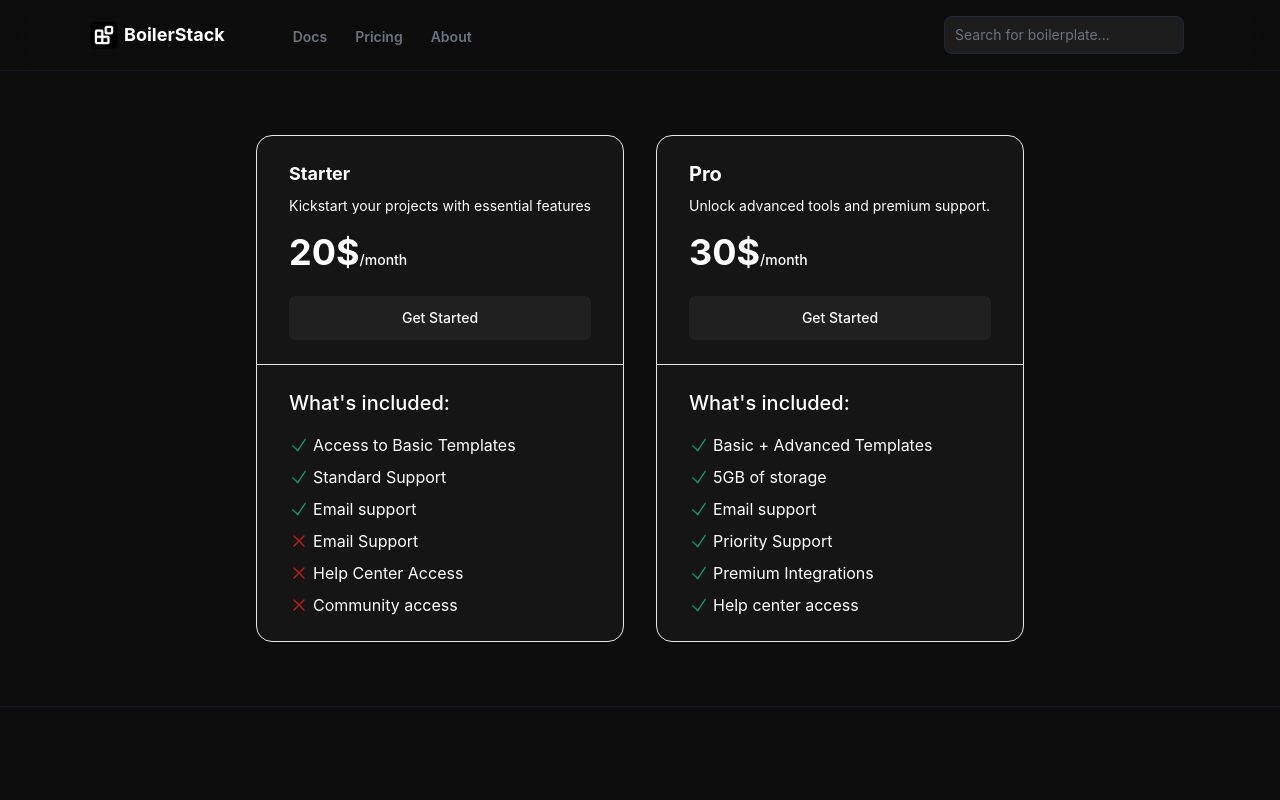
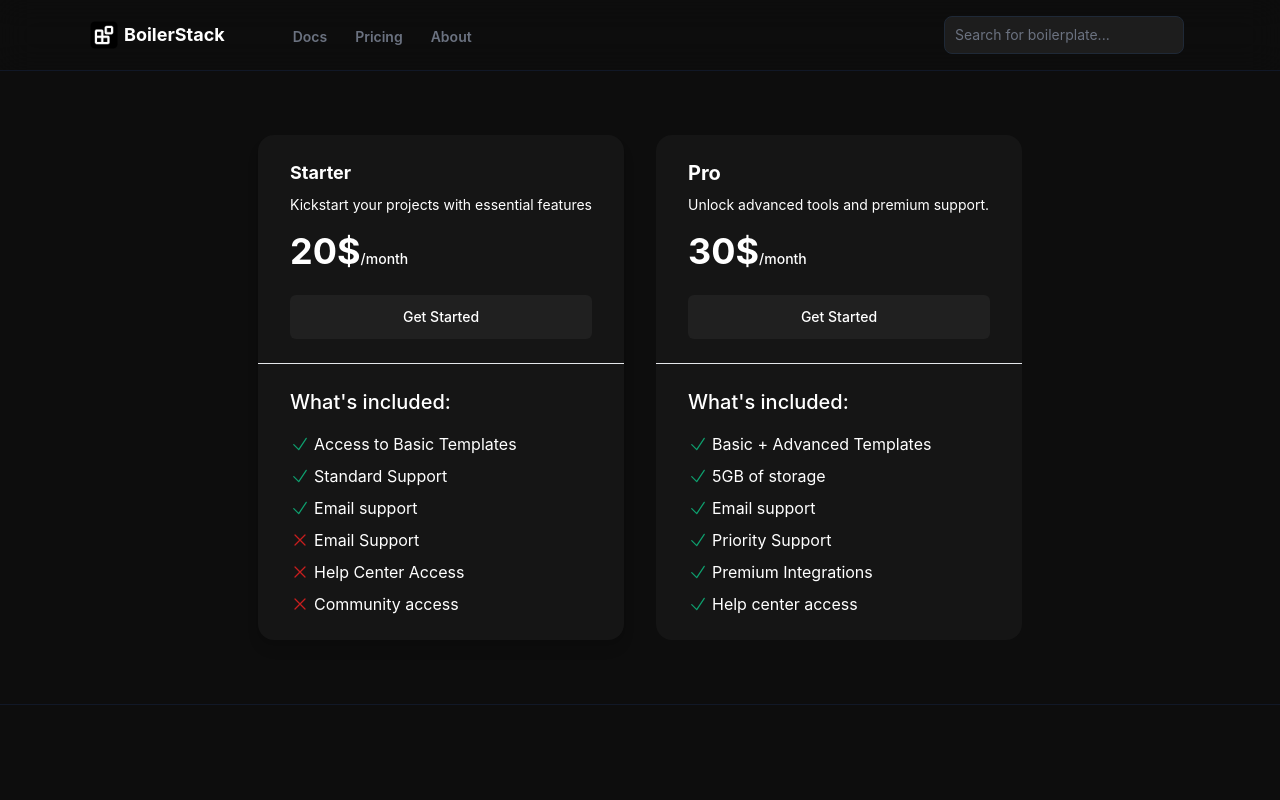
Before and after one commit to yashmandi/boilerstack, a React (Vite) app: page /pricing in a window 1280 px wide. Shown: the top 800 px of the page. Built offline with nearby package versions, Linux system fonts and the light colour scheme; a web font is replaced by a local one.

Commit message:
pricing ui update

```diff
--- a/src/pages/Pricing.jsx
+++ b/src/pages/Pricing.jsx
@@ -11,7 +11,7 @@ const Pricing = () => {
         <div className="max-w-screen-xl px-4 py-8 pl-1 sm:px-6 sm:py-12 lg:px-8 lg:py-16">
           <div className="grid grid-cols-2 gap-4 sm:grid-cols-2 sm:items-stretch md:grid-cols-2 md:gap-8">
             {/* Starter Plan */}
-            <div className="divide-y divide-gray-200 rounded-2xl border border-gray-200 shadow-sm bg-[#151515]">
+            <div className="divide-y divide-gray-200 rounded-2xl  shadow-lg  transition-all bg-[#151515] transition-transform transform hover:scale-105 ">
               <div className="p-6 sm:px-8">
                 <h2 className="text-lg font-bold text-white">
                   Starter
@@ -147,7 +147,7 @@ const Pricing = () => {
             </div>
 
             {/* Pro Plan */}
-            <div className="divide-y divide-gray-200 rounded-2xl border border-gray-200 shadow-sm bg-[#151515]">
+            <div className="divide-y divide-gray-200 rounded-2xl   transition-all bg-[#151515] transition-transform transform hover:scale-105 ">
               <div className="p-6 sm:px-8">
                 <h2 className="text-xl font-bold text-white">
                   Pro
@@ -163,7 +163,7 @@ const Pricing = () => {
                   <span className="text-sm font-medium text-white">/month</span>
                 </p>
                 <a
-                  className="mt-4 block rounded-md transition-all bg-[#202020] px-12 py-3 text-center text-sm font-medium text-white hover:bg-[#0d0d0d] hover:text-[#ffffff]  sm:mt-6"
+                  className="mt-4 block rounded-md transition-all bg-[#202020] px-12 py-3 text-center text-sm font-medium text-white hover:bg-[#0d0d0d] hover:text-[#ffffff] sm:mt-6"
                   href="#"
                 >
                   Get Started
@@ -189,7 +189,9 @@ const Pricing = () => {
                         d="M4.5 12.75l6 6 9-13.5"
                       />
                     </svg>
-                    <span className="text-white">Basic + Advanced Templates</span>
+                    <span className="text-white">
+                      Basic + Advanced Templates
+                    </span>
                   </li>
                   <li className="flex items-center gap-1">
                     <svg
```
